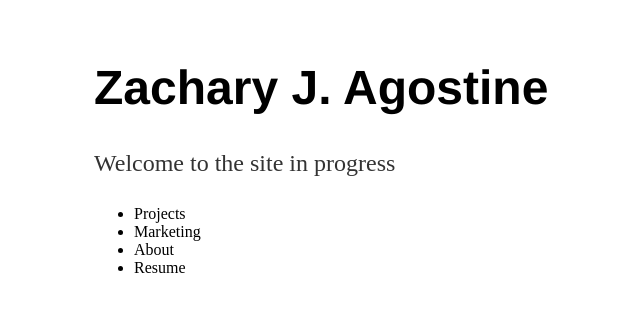
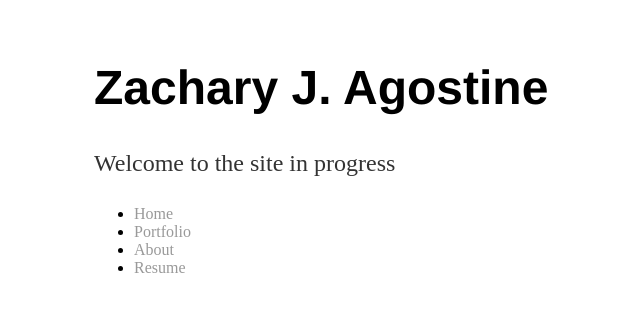
Before and after one commit to ZachAgostine/ZachAgostine.github.io, a Jekyll site: the page index.html, which Jekyll copies as it is, in a window 1280 px wide. Shown: the top 312 px of the page, without its empty margins (98-738 px from the left). Built offline with Jekyll 4.4.1, drawn with Linux system fonts in a browser that asks for light colours.

Commit message:
Update index.html

```diff
--- a/index.html
+++ b/index.html
@@ -6,12 +6,14 @@
 		<p>Welcome to the site in progress</p>
 		<link href="/css/main.css" rel="stylesheet" type="text/css">
 	</head>
-	<div class="Navigation">
-		<ul>
-			<li>Projects</li>
-			<li>Marketing</li>
-			<li>About</li>
-			<li>Resume</li>
-		</ul>
-	</div>
+<body>
+<div class="header">
+	<ul>
+		<li><a href="/">Home</a></li>
+		<li><a href="/portfolio">Portfolio</a></li>
+		<li><a href="/about">About</a></li>
+		<li><a href="/resume">Resume</a></li>
+	</ul>
+</div>
+</body>
 </html>
```
